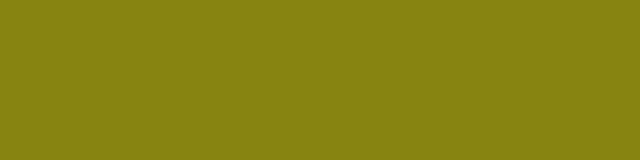
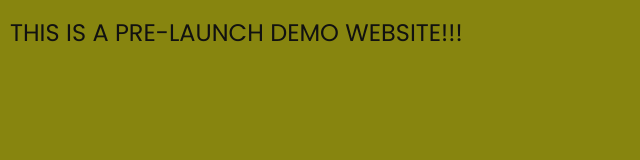
Before and after one commit to Idanesi/a-website, a plain HTML site: page Career.html in a window 1280 px wide. Shown: the whole page, without its empty margins (0-640 px from the left). Drawn offline with nearby package versions, Linux system fonts and the light colour scheme.

Commit message:
Demo Disclaimer Edit

```diff
--- a/Career.html
+++ b/Career.html
@@ -36,6 +36,9 @@
          <div class="loader"><img src="images/loading.gif" alt="#" /></div>
       </div>
       <!-- end loader -->
+       <h1>
+        THIS IS A PRE-LAUNCH DEMO WEBSITE!!!
+       </h1>
 
 
 
```
Also changed, not shown: About Our Farmers.html (+3 -1 lines), About Us.html (+3 -1 lines), Our Earth and Aquacultue Products.html (+3 -1 lines), Our Fields and Roads.html (+3 -1 lines).
